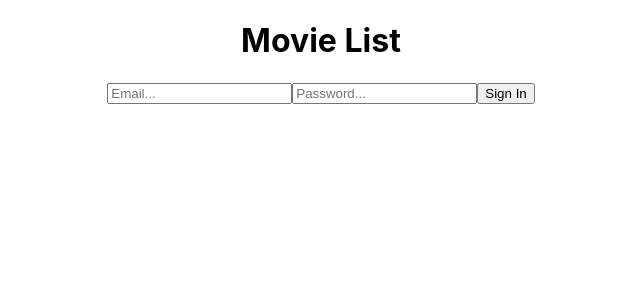
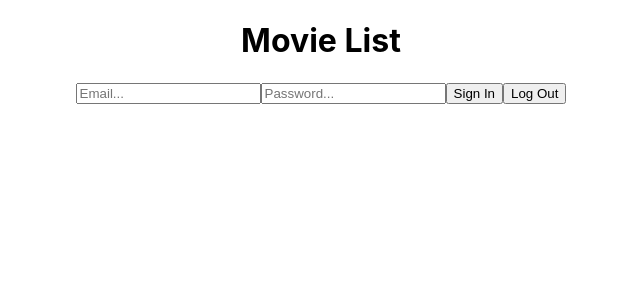
Before and after one commit to Tony-Leng/React-Firebase-Movie-List, a React (Create React App) app: page / in a window 1280 px wide. Shown: the top 300 px of the page, without its empty margins (319-959 px from the left). Built offline with nearby package versions, Linux system fonts and the light colour scheme.

Commit message:
added log out button to auth.js

```diff
--- a/src/components/auth.js
+++ b/src/components/auth.js
@@ -1,6 +1,6 @@
 import { useState } from "react";
 import { auth } from "../config/firebase";
-import { createUserWithEmailAndPassword } from "firebase/auth";
+import { createUserWithEmailAndPassword, signOut } from "firebase/auth";
 
 export const Auth = () => {
   const [email, setEmail] = useState("");
@@ -9,6 +9,14 @@ export const Auth = () => {
   const signIn = async () => {
     try {
       await createUserWithEmailAndPassword(auth, email, password);
+    } catch (err) {
+      console.log(err);
+    }
+  };
+
+  const logOut = async () => {
+    try {
+      await signOut(auth);
     } catch (err) {
       console.log(err);
     }
@@ -24,6 +32,7 @@ export const Auth = () => {
         type="password"
         onChange={(e) => setPassword(e.target.value)}/>
       <button>Sign In</button>
+      <button onClick={logOut}>Log Out</button>
     </div>
   )
 }
```
